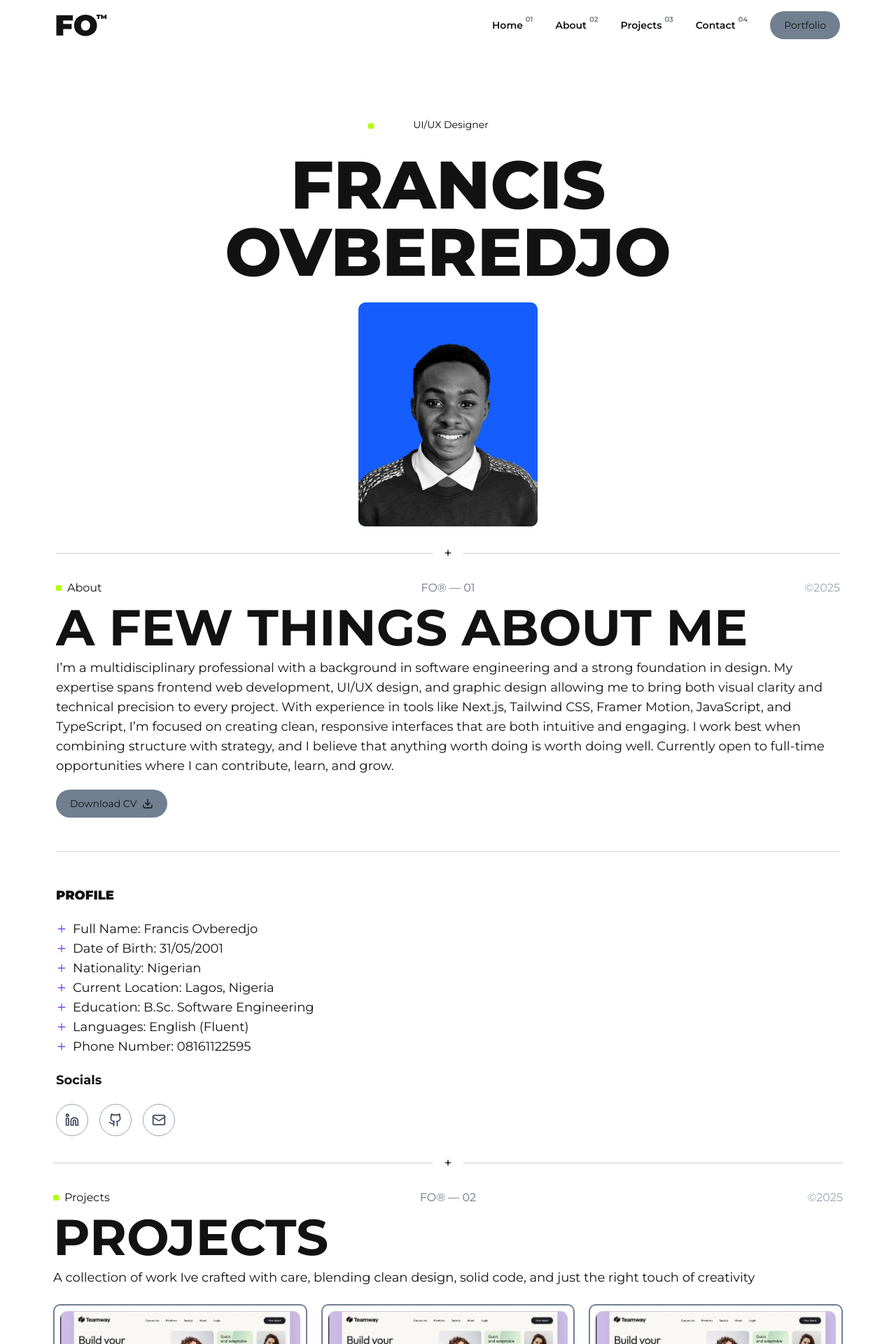
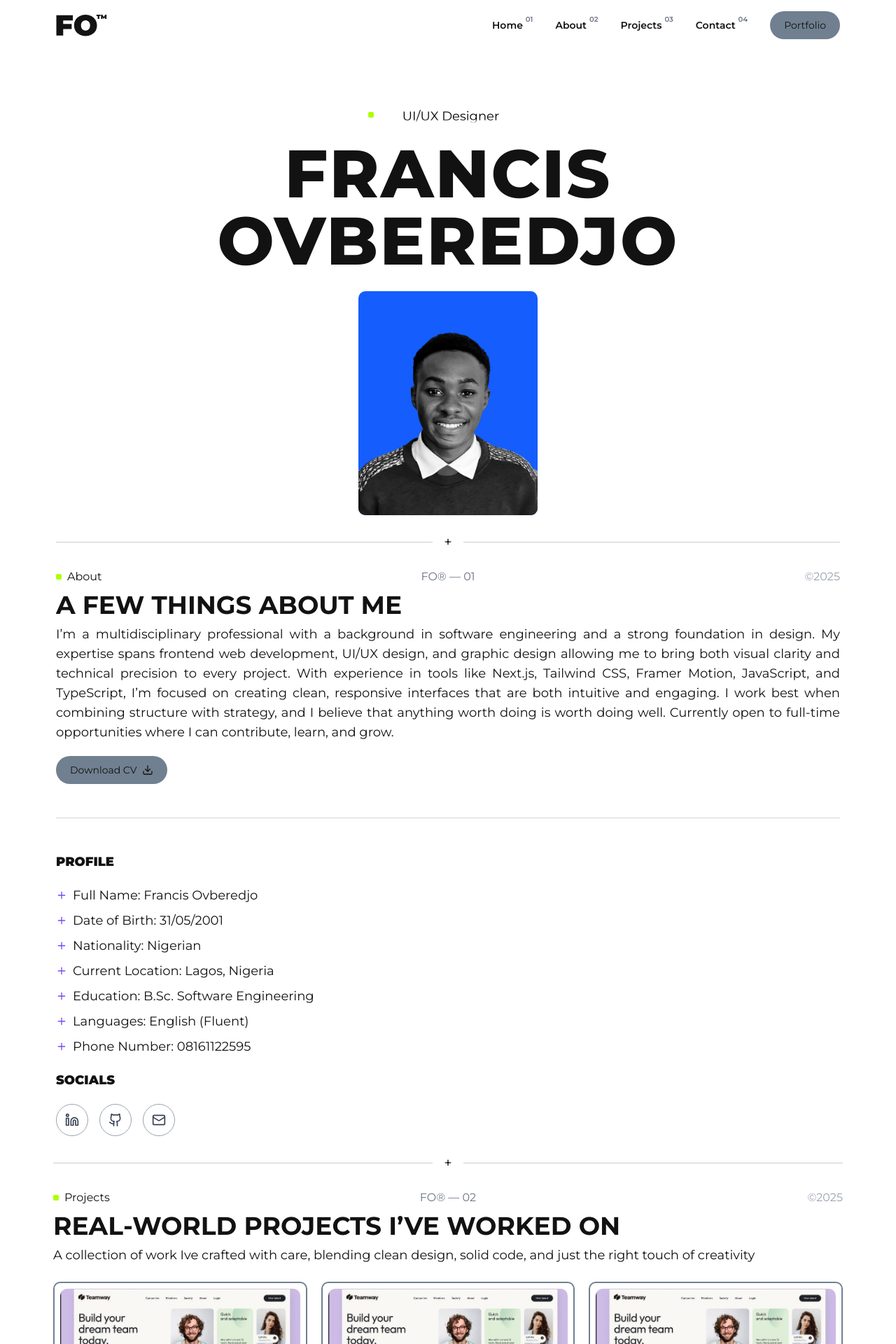
Before and after one commit to FrancisOvberedjo/portfolio, a Next.js app: page / in a window 1280 px wide. Shown: the top 1920 px of the page at 70% size. Built offline with nearby package versions, Linux system fonts and the light colour scheme.

Commit message:
update on design of multiple sections

```diff
--- a/src/app/layout.tsx
+++ b/src/app/layout.tsx
@@ -16,7 +16,7 @@ const mont = Montserrat({
 const poppins = Poppins({
   variable: "--font-poppins",
   subsets: ["latin"],
-  weight: ["400","500","600", "700", "800"],
+  weight: ["300","400","500","600", "700", "800"],
 });
 
 
@@ -37,7 +37,7 @@ export default function RootLayout({
         className={`${mont.variable} ${poppins.variable} bg-white text-custom-black font-normal text-sm md:text-xl lg:text-lg antialiased`}
       >
         <Navbar/>
-          <main className="pt-24">
+          <main className="pt-24 lg:pt-20">
            {children}
           </main>
         <Footer/>
--- a/src/components/general/ProjectCard.tsx
+++ b/src/components/general/ProjectCard.tsx
@@ -31,7 +31,7 @@ const ProjectCard = ({ title, image, slug, liveUrl, githubUrl }: ProjectCardProp
 
       <div className="p-4 flex flex-col gap-3">
         {/* Title */}
-        <h3 className="text-xl font-semibold dark:text-white">{title}</h3>
+        <h3 className="text-xl font-semibold">{title}</h3>
 
         {/* Buttons */}
         <div className="flex items-center gap-2 mt-2">
--- a/src/components/general/RotatingTitles.tsx
+++ b/src/components/general/RotatingTitles.tsx
@@ -48,7 +48,7 @@ export default function RotatingTitles() {
               duration: 0.8,
               ease: [0.4, 0.0, 0.2, 1], // smoother easing
             }}
-            className="absolute top-0 left-0 w-full text-sm font-medium text-center text-black"
+            className="absolute top-0 left-0 w-full font-light text-center text-black"
           >
             {titles[index]}
           </motion.span>
--- a/src/components/general/SectionTitle.tsx
+++ b/src/components/general/SectionTitle.tsx
@@ -25,7 +25,7 @@ const SectionTitle = ({
           duration: 0.8,
           ease: [0.22, 1, 0.36, 1],
         }}
-        className={`font-bold text-2xl lg:text-7xl mb-2 uppercase ${textColor} ${className}`}
+        className={`font-bold text-2xl lg:text-4xl mb-2 uppercase ${textColor} ${className}`}
       >
         {title}
       </motion.h2>
--- a/src/sections/home/About.tsx
+++ b/src/sections/home/About.tsx
@@ -13,7 +13,7 @@ const About = () => {
         <SectionHeader title="About" index="FO® — 01" />
 
         <SectionTitle title="A Few Things About Me"/>
-        <p>
+        <p className='text-justify'>
             I&rsquo;m a multidisciplinary professional with a background in software engineering and a strong foundation in design. My expertise spans frontend web development, UI/UX design, and graphic design allowing me to bring both visual clarity and technical precision to every project.
 
             With experience in tools like Next.js, Tailwind CSS, Framer Motion, JavaScript, and TypeScript, I&rsquo;m focused on creating clean, responsive interfaces that are both intuitive and engaging. I work best when combining structure with strategy, and I believe that anything worth doing is worth doing well. Currently open to full-time opportunities where I can contribute, learn, and grow.
@@ -27,7 +27,7 @@ const About = () => {
         <SectionDivider/>
 
         <h3 className='font-black uppercase'>Profile</h3>
-        <ul className='mt-5'>
+        <ul className='mt-5 space-y-2'>
             <li className='flex items-center gap-2'><Plus className="w-4 h-4 text-secondary-accent" /> <span>Full Name: Francis Ovberedjo</span></li>
             <li className='flex items-center gap-2'><Plus className="w-4 h-4 text-secondary-accent" /> <span>Date of Birth: 31/05/2001</span></li>
             <li className='flex items-center gap-2'><Plus className="w-4 h-4 text-secondary-accent" /> <span>Nationality: Nigerian</span></li>
@@ -37,7 +37,7 @@ const About = () => {
             <li className='flex items-center gap-2'><Plus className="w-4 h-4 text-secondary-accent" /> <span>Phone Number: 08161122595</span></li>
         </ul>
 
-        <h3 className='font-bold mt-5'>Socials</h3>
+        <h3 className='font-black mt-5 uppercase'>Socials</h3>
         <div className='mt-5'>
           <SocialIcons/>
         </div>
--- a/src/sections/home/Experience.tsx
+++ b/src/sections/home/Experience.tsx
@@ -76,14 +76,18 @@ const Experience = () => {
   return (
 
     <section className='mt-6 w-full px-3 md:max-w-3xl lg:max-w-6xl  items-center justify-center mx-auto'>
-      <SectionHeader title='Experience' index='04'/>
-      <div className='grid grid-cols-1 lg:grid-cols-2'>
+      <SectionHeader title='Experience' index='FO® — 04'/>
+      <SectionTitle title='Career Journey So Far'/>
+      <div className='grid grid-cols-1 lg:grid-cols-2 gap-8'>
 
-      <div>
-      <SectionTitle title='Experience'/>
+        <div className='mt-3 text-justify space-y-2' >
+          <p>My career began with a strong foundation in visual design, working as a graphic designer to create impactful brand assets for businesses. Over time, I transitioned into front-end development, where I deepened my technical skills through hands-on experience and a front-end internship. From there, I moved into web development roles, building modern, responsive websites for clients across different industries.</p>
+          <p>I started by creating websites with WordPress, Elementor, and other CMS platforms, focusing on flexible, easy-to-manage solutions for small businesses and startups. As I grew, I began working with more advanced technologies like React, Next.js, Tailwind CSS, and Framer Motion, building fast, accessible, and user-focused websites. I also integrate SEO best practices into every project—improving structure, speed, and visibility from the ground up.</p>
+          <p>In 2024, I earned my B.Sc. in Software Engineering from Nigerian Army University Biu (NAUB), and now lead development at DAF - BLEX I.C.T Services while running my own creative studio, Webink. Today, I combine design thinking, clean code, and real-world strategy to build digital experiences that work beautifully and deliver results.
+          </p>
         </div>
 
-    <div className="w-full max-w-3xl mx-auto px-4">
+          <div className="w-full mx-auto">
             {experiences.map((exp, index) => (
               <div
                 key={index}
--- a/src/sections/home/Hero.tsx
+++ b/src/sections/home/Hero.tsx
@@ -15,7 +15,7 @@ const Hero = () => {
         initial={{ opacity: 0, y: 40 }}
         animate={{ opacity: 1, y: 0 }}
         transition={{ duration: 0.6, ease: 'easeOut' }}
-        className='text-3xl md:text-6xl lg:text-8xl font-extrabold uppercase'
+        className='text-4xl md:text-6xl lg:text-8xl font-extrabold tracking-wide uppercase'
       >
         francis ovberedjo
       </motion.h1>
--- a/src/sections/home/Projects.tsx
+++ b/src/sections/home/Projects.tsx
@@ -7,7 +7,7 @@ const Projects = () => {
   return (
     <section className='mt-6 w-full px-3 md:max-w-3xl lg:max-w-6xl  items-center justify-center mx-auto'>
         <SectionHeader title="Projects" index="FO® — 02"/>
-        <SectionTitle title='Projects'/>
+        <SectionTitle title='Real-World Projects I&rsquo;ve Worked On'/>
         <p>A collection of work Ive crafted with care, blending clean design, solid code, and just the right touch of creativity</p>
 
         <div className='grid grid-cols-1 md:grid-cols-2 lg:grid-cols-3 items-center justify-center mx-auto gap-y-4 md:gap-x-3 md:gap-y-3 lg:gap-x-5 lg:gap-y-10 mt-6'>
```
Lines whose indentation alone changed are shown as unchanged.
